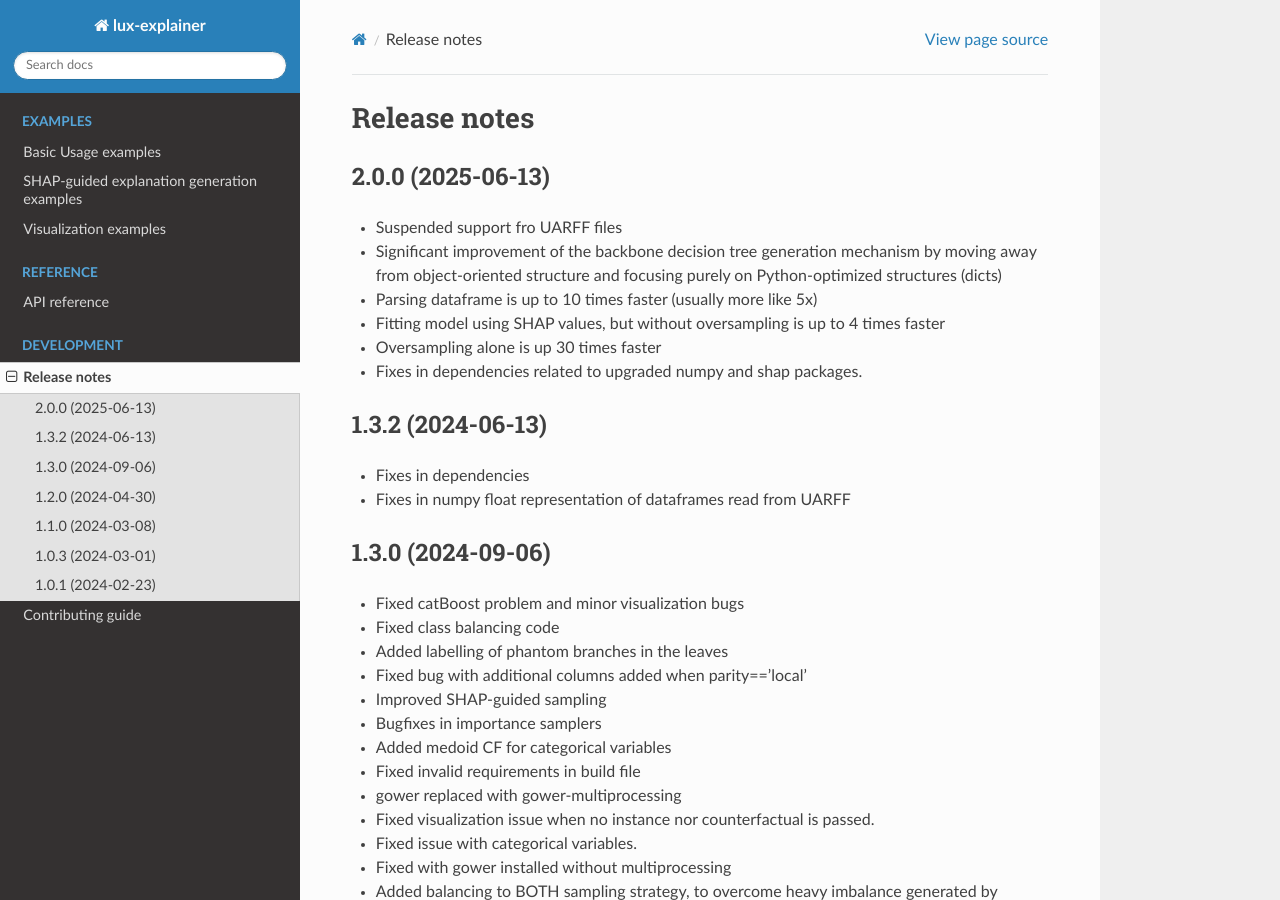
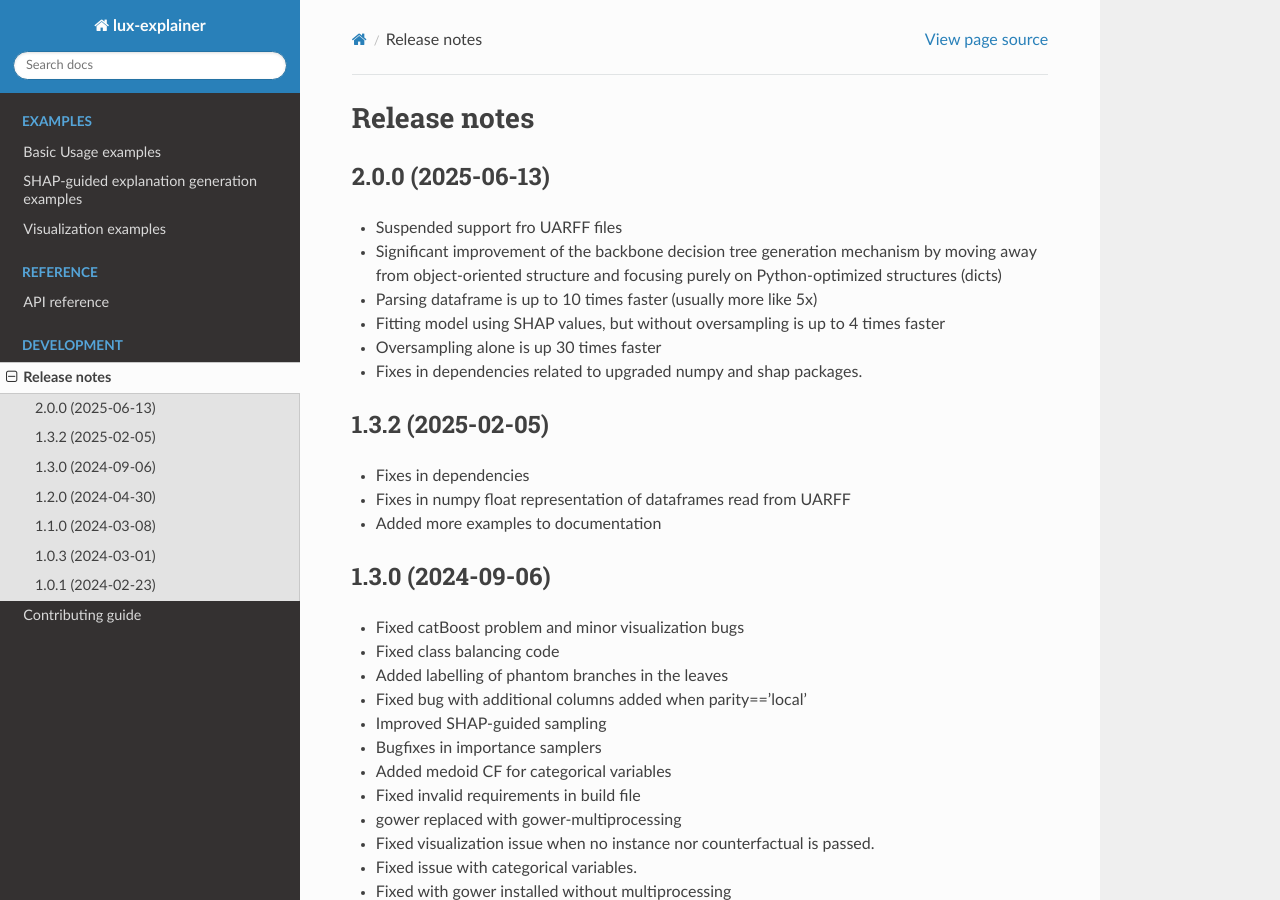
Before and after one commit to sbobek/lux, a Sphinx documentation site: the page built from docs/release_notes.rst, in a window 1280 px wide and 900 px high. Built offline with Sphinx 7.4.7 and the Read the Docs theme 3.1.0, drawn with Linux system fonts in a browser that asks for light colours.

Commit message:
Fixed reslease notes, bugifix with missing param in lux

```diff
--- a/docs/release_notes.rst
+++ b/docs/release_notes.rst
@@ -10,10 +10,11 @@ Release notes
 * Oversampling alone is up 30 times faster
 * Fixes in dependencies related to upgraded numpy and shap packages.
 
-1.3.2 (2024-06-13)
+1.3.2 (2025-02-05)
 -------------
 * Fixes in dependencies
 * Fixes in numpy float representation of dataframes read from UARFF
+* Added more examples to documentation
 
 1.3.0 (2024-09-06)
 -------------
```
Also changed, not shown: 1 other file.
